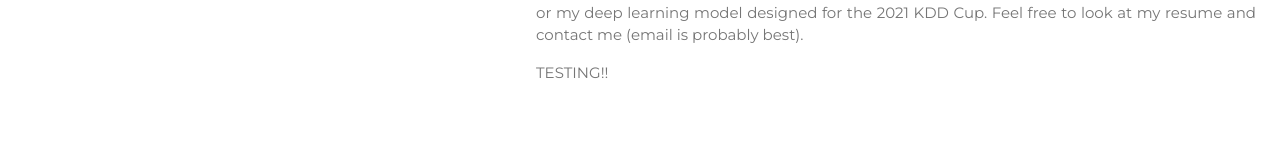
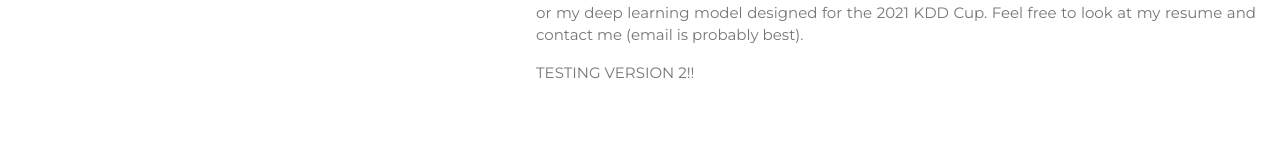
Before and after one commit to Prometheus1400/csce412kdickerson, a plain HTML site: page index.html in a window 1280 px wide. Shown: the part 938-1090 px from the top of the page. Drawn offline with Linux system fonts and the light colour scheme.

Commit message:
update testing message

```diff
--- a/index.html
+++ b/index.html
@@ -113,7 +113,7 @@
                     best).
                 </p>
                 <p>
-                    TESTING!!
+                    TESTING VERSION 2!!
                 </p>
                 <!--     <h3 class="w3-padding-16">Skills</h3>
     <p class="w3-wide">C/C++</p>
```
